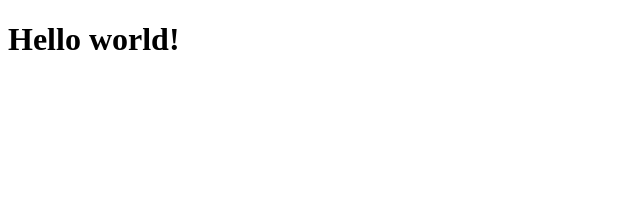
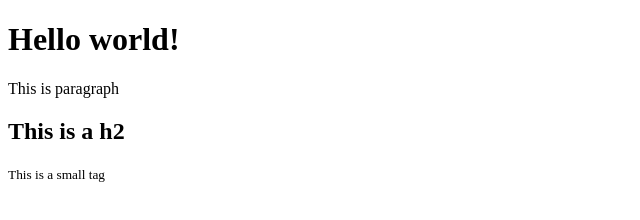
Before and after one commit to Jahid07/simple-project, a plain HTML site: page index.html in a window 1280 px wide. Shown: the whole page, without its empty margins (0-640 px from the left). Drawn offline with Linux system fonts and the light colour scheme.

Commit message:
Update index structure

```diff
--- a/index.html
+++ b/index.html
@@ -7,5 +7,11 @@
 </head>
 <body>
     <h1>Hello world!</h1>
+
+    <p>This is paragraph</p>
+
+    <h2>This is a h2</h2>
+
+    <small>This is a small tag</small>
 </body>
 </html>
```
